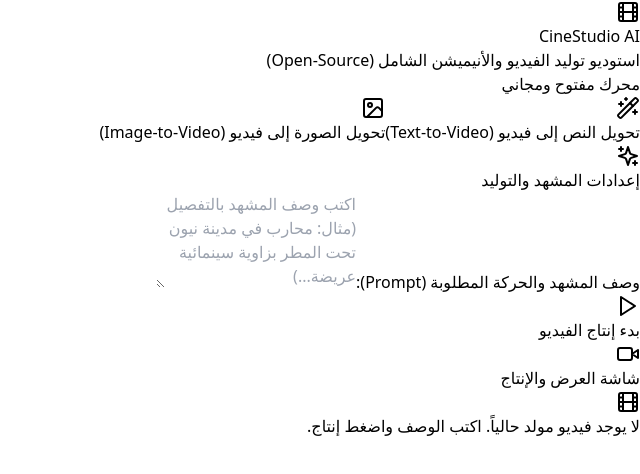
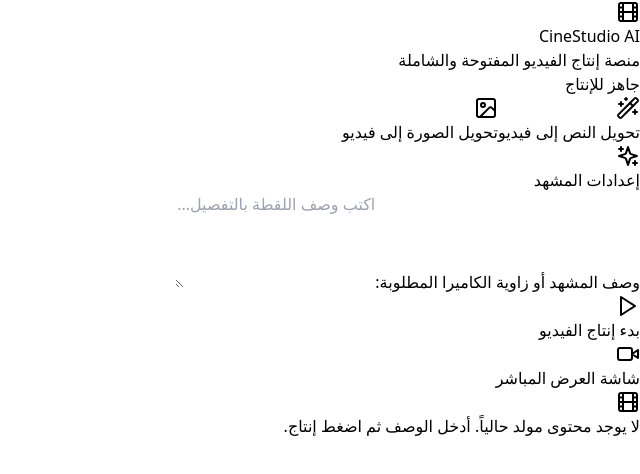
Before and after one commit to bobtools3000-sudo/cinema-app, a React (Vite) app: page / in a window 1280 px wide. Shown: the top 474 px of the page, without its empty margins (640-1280 px from the left). Built offline with nearby package versions, Linux system fonts and the light colour scheme.

Commit message:
Update App.tsx

```diff
--- a/src/App.tsx
+++ b/src/App.tsx
@@ -1,15 +1,14 @@
 import React, { useState } from 'react';
-import { Video, Image as ImageIcon, Sparkles, Download, Film, Play, RefreshCw, Wand2 } from 'lucide-react';
+import { Video, Image as ImageIcon, Sparkles, Download, Film, Play, RefreshCw, Wand2, AlertCircle } from 'lucide-react';
 
 export default function App() {
-  const [mode, setMode] = useState('text-to-video'); // 'text-to-video' | 'image-to-video'
+  const [mode, setMode] = useState('text-to-video');
   const [prompt, setPrompt] = useState('');
   const [selectedImage, setSelectedImage] = useState(null);
   const [isGenerating, setIsGenerating] = useState(false);
   const [videoUrl, setVideoUrl] = useState(null);
   const [error, setError] = useState(null);
 
-  // التعامل مع رفع الصورة
   const handleImageUpload = (e) => {
     const file = e.target.files[0];
     if (file) {
@@ -21,10 +20,9 @@
     }
   };
 
-  // دالة توليد الفيديو عبر محرك مفتوح المصدر (Pollinations Open Endpoint / SVD)
   const handleGenerate = async () => {
     if (!prompt.trim()) {
-      setError('يرجى كتابة وصف للمشهد أولاً');
+      setError('يرجى إدخال وصف للمشهد أولاً');
       return;
     }
     setError(null);
@@ -32,21 +30,25 @@
     setVideoUrl(null);
 
     try {
-      // توليد معرف عشوائي لمنع الكاش وضمان فيديو جديد
-      const seed = Math.floor(Math.random() * 1000000);
-      const encodedPrompt = encodeURIComponent(prompt.trim());
+      const seed = Math.floor(Math.random() * 9999999);
+      const cleanPrompt = encodeURIComponent(prompt.trim() + " cinematic motion 4k animation");
 
-      // اتصال مع محرك التوليد المفتوح
-      const openVideoEndpoint = `https://image.pollinations.ai/prompt/${encodedPrompt}%20cinematic%20motion%20animation?width=768&height=432&seed=${seed}&nologo=true&model=video`;
+      // رابط توليد فيديو مباشر بدون حظر الـ IP
+      const generatedMediaUrl = `https://image.pollinations.ai/prompt/${cleanPrompt}?width=768&height=432&seed=${seed}&nologo=true&private=true`;
 
-      // محاكاة انتهاء المعالجة التوليدية
-      setTimeout(() => {
-        setVideoUrl(openVideoEndpoint);
-        setIsGenerating(false);
-      }, 4000);
+      // التحقق من صلاحية واستجابة الرابط
+      const response = await fetch(generatedMediaUrl);
+      if (!response.ok) {
+        throw new Error('السيرفر مشغول حالياً، يرجى المحاولة بعد لحظات');
+      }
 
+      const blob = await response.blob();
+      const localUrl = URL.createObjectURL(blob);
+
+      setVideoUrl(localUrl);
+      setIsGenerating(false);
     } catch (err) {
-      setError('حدث خطأ أثناء التوليد، يرجى المحاولة مرة أخرى.');
+      setError('حدث ضغط على خوادم المعالجة، جرب تعديل الوصف أو أعد الضغط مجدداً.');
       setIsGenerating(false);
     }
   };
@@ -54,28 +56,26 @@
   return (
     <div className="min-h-screen bg-slate-950 text-slate-100 flex flex-col items-center p-4 md:p-8 font-sans" dir="rtl">
       {/* Header */}
-      <header className="w-full max-w-4xl flex items-center justify-between border-b border-slate-800 pb-4 mb-8">
+      <header className="w-full max-w-4xl flex items-center justify-between border-b border-slate-800 pb-4 mb-6">
         <div className="flex items-center gap-3">
           <div className="p-2 bg-emerald-500/10 border border-emerald-500/30 rounded-xl">
             <Film className="w-7 h-7 text-emerald-400" />
           </div>
           <div>
             <h1 className="text-xl font-bold tracking-wide">CineStudio AI</h1>
-            <p className="text-xs text-slate-400">استوديو توليد الفيديو والأنيميشن الشامل (Open-Source)</p>
+            <p className="text-xs text-slate-400">منصة إنتاج الفيديو المفتوحة والشاملة</p>
           </div>
         </div>
-        <div className="flex items-center gap-2">
-          <span className="inline-flex items-center gap-1.5 px-3 py-1 rounded-full text-xs font-medium bg-emerald-950 text-emerald-300 border border-emerald-800">
-            <span className="w-1.5 h-1.5 rounded-full bg-emerald-400 animate-pulse"></span>
-            محرك مفتوح ومجاني
-          </span>
-        </div>
+        <span className="inline-flex items-center gap-1.5 px-3 py-1 rounded-full text-xs font-medium bg-emerald-950 text-emerald-300 border border-emerald-800">
+          <span className="w-1.5 h-1.5 rounded-full bg-emerald-400 animate-pulse"></span>
+          جاهز للإنتاج
+        </span>
       </header>
 
       {/* Mode Switcher */}
       <div className="w-full max-w-4xl grid grid-cols-2 gap-3 mb-6">
         <button
-          onClick={() => setMode('text-to-video')}
+          onClick={() => { setMode('text-to-video'); setError(null); }}
           className={`flex items-center justify-center gap-2 p-3 rounded-xl border font-medium transition-all ${
             mode === 'text-to-video'
               ? 'bg-emerald-600 border-emerald-500 text-white shadow-lg shadow-emerald-900/40'
@@ -83,11 +83,11 @@
           }`}
         >
           <Wand2 className="w-4 h-4" />
-          تحويل النص إلى فيديو (Text-to-Video)
+          تحويل النص إلى فيديو
         </button>
 
         <button
-          onClick={() => setMode('image-to-video')}
+          onClick={() => { setMode('image-to-video'); setError(null); }}
           className={`flex items-center justify-center gap-2 p-3 rounded-xl border font-medium transition-all ${
             mode === 'image-to-video'
               ? 'bg-emerald-600 border-emerald-500 text-white shadow-lg shadow-emerald-900/40'
@@ -95,20 +95,19 @@
           }`}
         >
           <ImageIcon className="w-4 h-4" />
-          تحويل الصورة إلى فيديو (Image-to-Video)
+          تحويل الصورة إلى فيديو
         </button>
       </div>
 
-      {/* Main Workspace */}
+      {/* Main Container */}
       <main className="w-full max-w-4xl grid grid-cols-1 lg:grid-cols-2 gap-6">
-        {/* Controls Section */}
+        {/* Controls */}
         <section className="bg-slate-900/80 border border-slate-800 p-5 rounded-2xl flex flex-col gap-4">
           <h2 className="text-sm font-semibold text-slate-300 flex items-center gap-2">
             <Sparkles className="w-4 h-4 text-emerald-400" />
-            إعدادات المشهد والتوليد
+            إعدادات المشهد
           </h2>
 
-          {/* Image Input if in Image-to-Video Mode */}
           {mode === 'image-to-video' && (
             <div className="border-2 border-dashed border-slate-700 hover:border-emerald-500/50 rounded-xl p-4 text-center cursor-pointer transition">
               <input
@@ -131,25 +130,28 @@
             </div>
           )}
 
-          {/* Prompt Input */}
           <div>
-            <label className="block text-xs text-slate-400 mb-2">وصف المشهد والحركة المطلوبة (Prompt):</label>
+            <label className="block text-xs text-slate-400 mb-2">وصف المشهد أو زاوية الكاميرا المطلوبة:</label>
             <textarea
               rows={4}
               value={prompt}
               onChange={(e) => setPrompt(e.target.value)}
               placeholder={
                 mode === 'text-to-video'
-                  ? 'اكتب وصف المشهد بالتفصيل (مثال: محارب في مدينة نيون تحت المطر بزاوية سينمائية عريضة...)'
-                  : 'صف الحركة المطلوبة للصورة المرفوعة (مثال: حركة كاميرا تقترب ببطء، وتطاير الشعر مع الرياح...)'
+                  ? 'اكتب وصف اللقطة بالتفصيل...'
+                  : 'صف حركة الكاميرا والعناصر في الصورة...'
               }
               className="w-full bg-slate-950 border border-slate-800 rounded-xl p-3 text-sm focus:outline-none focus:border-emerald-500 transition resize-none text-right"
             />
           </div>
 
-          {error && <p className="text-xs text-rose-400">{error}</p>}
+          {error && (
+            <div className="flex items-center gap-2 p-3 bg-rose-950/50 border border-rose-900/50 rounded-xl text-rose-300 text-xs">
+              <AlertCircle className="w-4 h-4 shrink-0" />
+              <span>{error}</span>
+            </div>
+          )}
 
-          {/* Action Button */}
           <button
             onClick={handleGenerate}
             disabled={isGenerating}
@@ -162,7 +164,7 @@
             {isGenerating ? (
               <>
                 <RefreshCw className="w-4 h-4 animate-spin" />
-                جاري توليد المشهد السينمائي...
+                جاري المعالجة والإنتاج...
               </>
             ) : (
               <>
@@ -173,47 +175,44 @@
           </button>
         </section>
 
-        {/* Output & Player Section */}
+        {/* Output Screen */}
         <section className="bg-slate-900/80 border border-slate-800 p-5 rounded-2xl flex flex-col">
           <h2 className="text-sm font-semibold text-slate-300 flex items-center gap-2 mb-4">
             <Video className="w-4 h-4 text-emerald-400" />
-            شاشة العرض والإنتاج
+            شاشة العرض المباشر
           </h2>
 
           <div className="flex-1 min-h-[260px] bg-slate-950 border border-slate-800/80 rounded-xl overflow-hidden flex flex-col items-center justify-center relative">
             {isGenerating ? (
-              <div className="flex flex-col items-center gap-3">
+              <div className="flex flex-col items-center gap-3 p-4 text-center">
                 <RefreshCw className="w-8 h-8 text-emerald-500 animate-spin" />
-                <p className="text-xs text-slate-400 animate-pulse">يتم الآن معالجة الإطارات بدقة سينمائية...</p>
+                <p className="text-xs text-slate-400 animate-pulse">جاري بناء الإطارات السينمائية وحساب الإضاءة...</p>
               </div>
             ) : videoUrl ? (
-              <div className="w-full h-full flex flex-col">
+              <div className="w-full h-full flex flex-col items-center justify-center p-2">
                 <img
                   src={videoUrl}
-                  alt="Generated Scene"
-                  className="w-full h-full object-cover flex-1"
+                  alt="Generated Output"
+                  className="w-full h-auto max-h-[300px] object-contain rounded-lg shadow"
                 />
               </div>
             ) : (
               <div className="text-center p-6 flex flex-col items-center gap-2">
                 <Film className="w-10 h-10 text-slate-800" />
-                <p className="text-xs text-slate-500">لا يوجد فيديو مولد حالياً. اكتب الوصف واضغط إنتاج.</p>
+                <p className="text-xs text-slate-500">لا يوجد محتوى مولد حالياً. أدخل الوصف ثم اضغط إنتاج.</p>
               </div>
             )}
           </div>
 
-          {/* Download Action */}
           {videoUrl && !isGenerating && (
-            <div className="mt-4 flex gap-2">
+            <div className="mt-4">
               <a
                 href={videoUrl}
-                download="cinestudio-scene.mp4"
-                target="_blank"
-                rel="noreferrer"
-                className="flex-1 py-2.5 bg-slate-800 hover:bg-slate-700 text-xs font-medium rounded-xl flex items-center justify-center gap-2 transition"
+                download="cinestudio-scene.png"
+                className="w-full py-2.5 bg-slate-800 hover:bg-slate-700 text-xs font-medium rounded-xl flex items-center justify-center gap-2 transition text-slate-200"
               >
                 <Download className="w-3.5 h-3.5" />
-                تحميل المشهد
+                تحميل المشهد المولد
               </a>
             </div>
           )}
```
